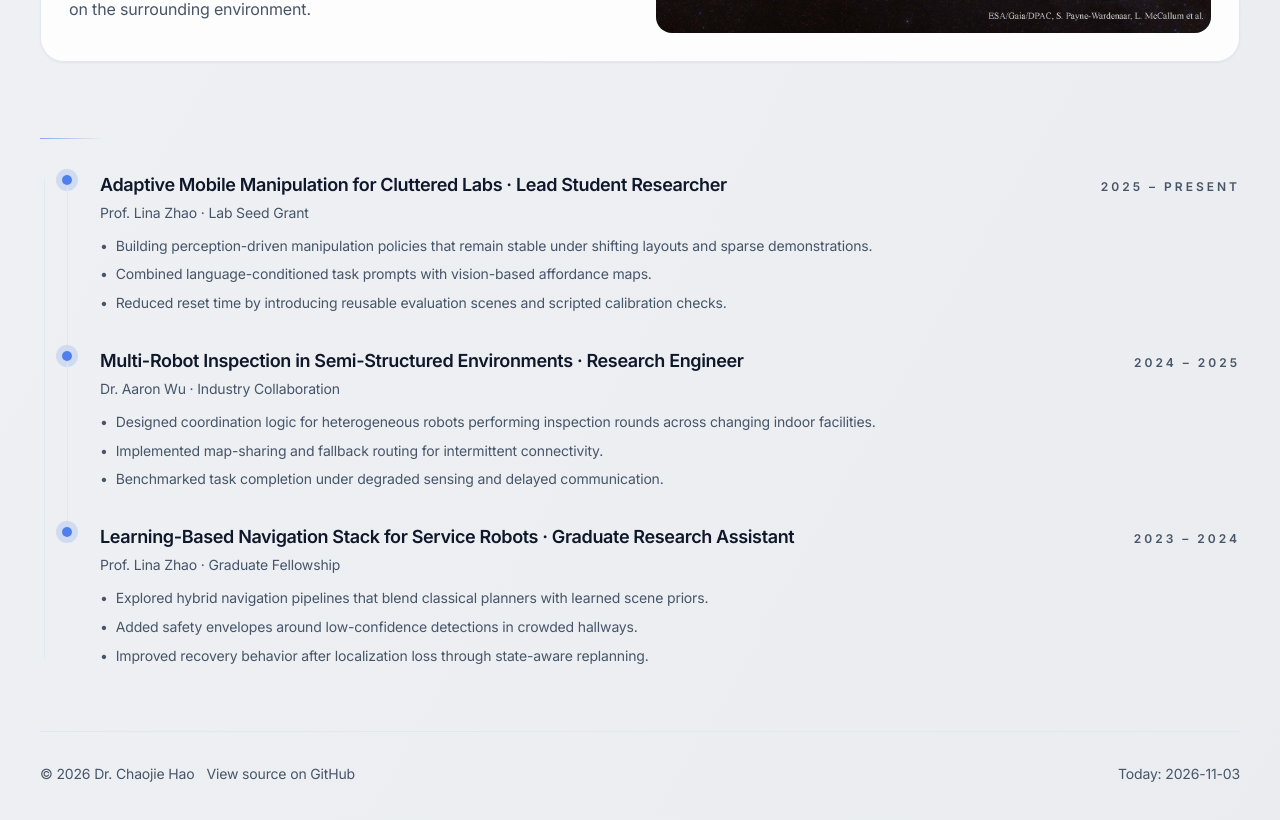
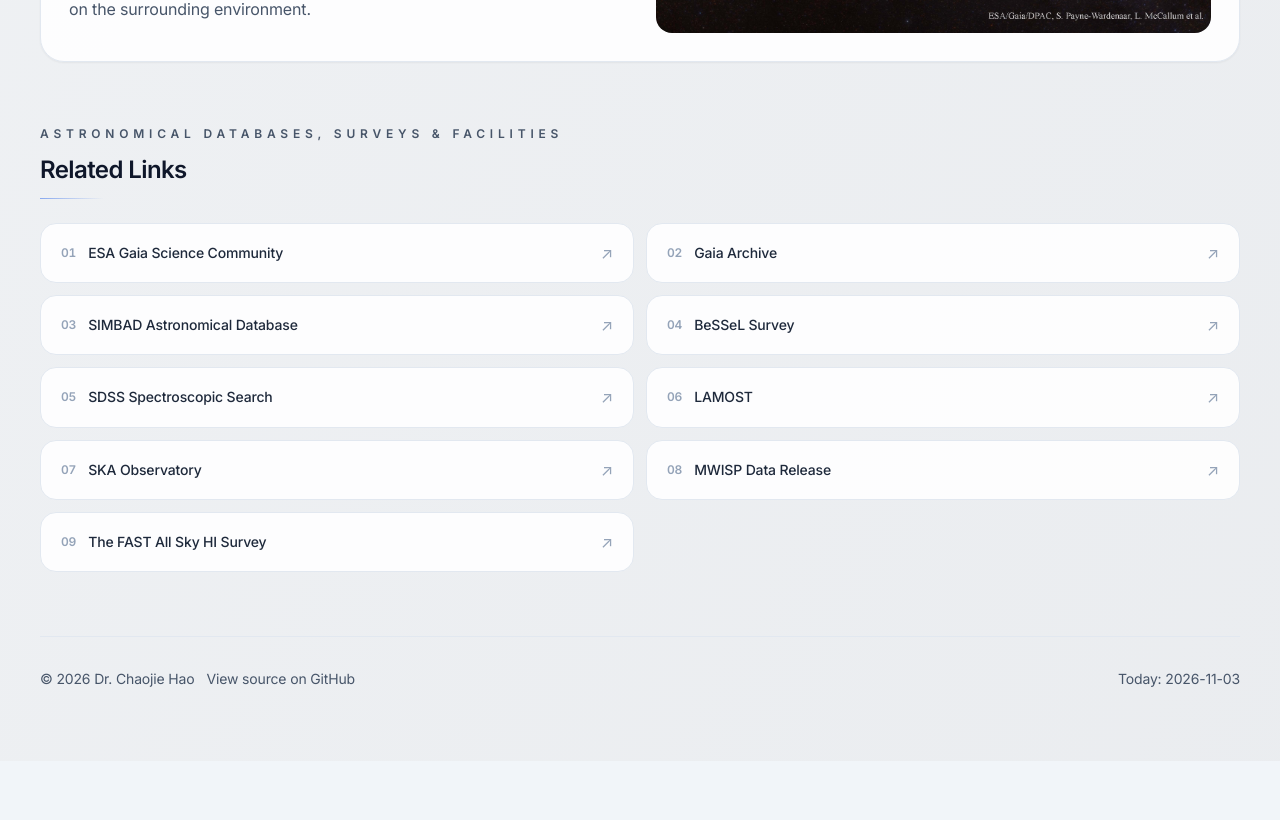
Before and after one commit to ChaojieHao/chaojiehao.github.io, a Next.js app: page /en/research in a window 1280 px wide. Shown: the part 2060-2880 px from the top of the page. After the commit the page ends 2821 px from the top, so only its background shows below. Built offline with nearby package versions, Linux system fonts and the light colour scheme; no server answers.

Commit message:
Update ResearchPage to include related links
Removed experiences section and added related links.

```diff
--- a/app/(site)/[locale]/research/page.tsx
+++ b/app/(site)/[locale]/research/page.tsx
@@ -2,13 +2,51 @@
 import { notFound } from "next/navigation";
 
 import { Section } from "@/components/section";
-import { Timeline } from "@/components/timeline";
 import { getResearchContent, getResearchPageCopy } from "@/lib/content";
 import { normalizeLocale } from "@/lib/locale";
 
 type PageProps = {
   params: { locale: string } | Promise<{ locale: string }>;
 };
+
+const relatedLinks = [
+  {
+    name: "ESA Gaia Science Community",
+    url: "https://www.cosmos.esa.int/web/gaia/home"
+  },
+  {
+    name: "Gaia Archive",
+    url: "https://gea.esac.esa.int/archive/"
+  },
+  {
+    name: "SIMBAD Astronomical Database",
+    url: "https://simbad.cds.unistra.fr/simbad/"
+  },
+  {
+    name: "BeSSeL Survey",
+    url: "https://science.nrao.edu/science/key-science-projects/ksp_bessel"
+  },
+  {
+    name: "SDSS Spectroscopic Search",
+    url: "https://skyserver.sdss.org/dr18/SearchTools/SQS"
+  },
+  {
+    name: "LAMOST",
+    url: "http://www.lamost.org/public/"
+  },
+  {
+    name: "SKA Observatory",
+    url: "https://www.skao.int/en"
+  },
+  {
+    name: "MWISP Data Release",
+    url: "https://doi.org/10.57760/sciencedb.27351"
+  },
+  {
+    name: "The FAST All Sky HI Survey",
+    url: "https://fast.bao.ac.cn/cms/article/271/"
+  }
+];
 
 export default async function ResearchPage({ params }: PageProps) {
   const resolvedParams = await params;
@@ -17,7 +55,7 @@ export default async function ResearchPage({ params }: PageProps) {
     notFound();
   }
 
-  const { interests, experiences } = getResearchContent()[locale];
+  const { interests } = getResearchContent()[locale];
   const t = getResearchPageCopy()[locale];
 
   return (
@@ -81,18 +119,31 @@ export default async function ResearchPage({ params }: PageProps) {
         </div>
       </Section>
 
-      <Section title={t.experienceTitle} eyebrow={t.experienceEyebrow}>
-        <Timeline
-          items={experiences.map((item) => ({
-            title: `${item.title} · ${item.role}`,
-            period: item.period,
-            location: [item.advisor, item.funding].filter(Boolean).join(" · ") || undefined,
-            details: [item.summary, ...item.bullets]
-          }))}
-        />
-        <p className="mt-6 text-base text-slate-600 dark:text-slate-300">
-          {t.collaboration}
-        </p>
+      <Section title={t.relatedLinksTitle} eyebrow={t.relatedLinksEyebrow}>
+        <div className="grid gap-3 sm:grid-cols-2">
+          {relatedLinks.map((link, index) => (
+            <a
+              key={link.name}
+              href={link.url}
+              target="_blank"
+              rel="noopener noreferrer"
+              className="group flex items-center justify-between gap-4 rounded-2xl border border-slate-200 bg-white/90 px-5 py-4 transition-colors hover:border-blue-300 hover:bg-blue-50/70 dark:border-slate-800 dark:bg-slate-900/70 dark:hover:border-blue-800 dark:hover:bg-slate-800/80"
+            >
+              <span className="flex min-w-0 items-center gap-3">
+                <span className="text-xs font-semibold tabular-nums text-slate-400 dark:text-slate-500">
+                  {String(index + 1).padStart(2, "0")}
+                </span>
+                <span className="text-sm font-medium text-slate-800 dark:text-slate-200">
+                  {link.name}
+                </span>
+              </span>
+
+              <span className="shrink-0 text-slate-400 transition-colors group-hover:text-blue-600 dark:group-hover:text-blue-400">
+                ↗
+              </span>
+            </a>
+          ))}
+        </div>
       </Section>
     </div>
   );
```
